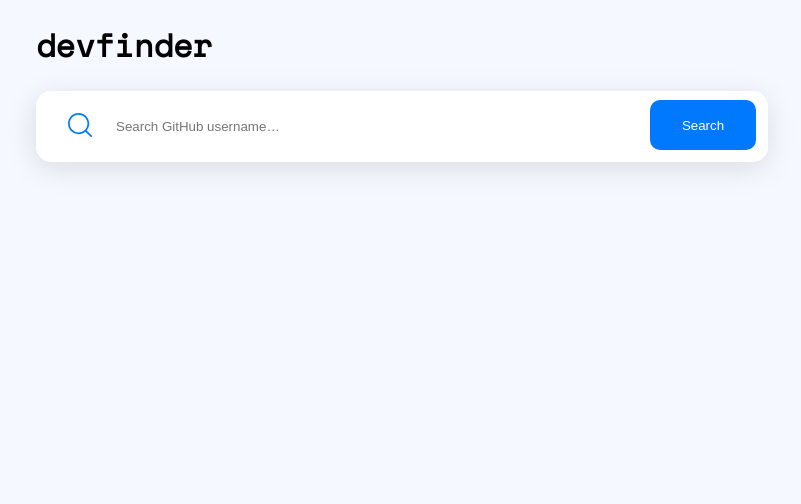
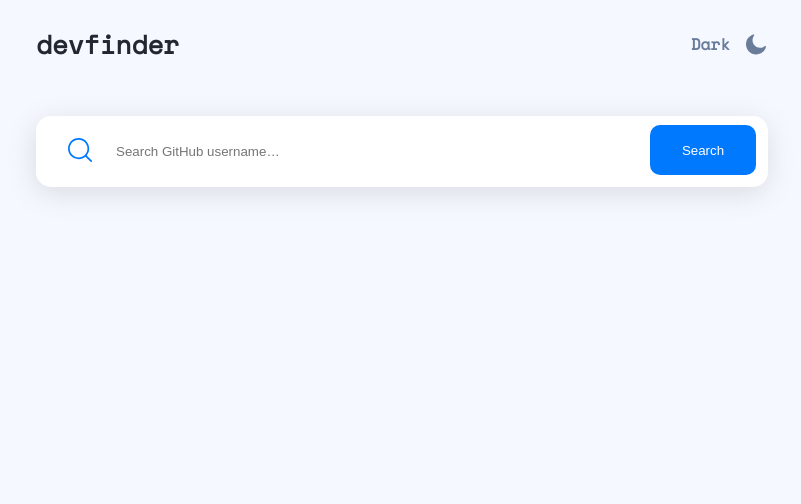
Before and after one commit to Tornikee77/bonusTask1, a plain HTML site: page index.html in a window 1280 px wide. Shown: the whole page, without its empty margins (239-1040 px from the left). Drawn offline with Linux system fonts and the light colour scheme.

Commit message:
feature/addingDarkModeRoots
addingDarkModeRoots

```diff
--- a/index.html
+++ b/index.html
@@ -6,10 +6,14 @@
     <link rel="stylesheet" href="styles/styles.css" />
     <title>Document</title>
   </head>
-  <body>
+  <body class="dark">
     <div class="searchGitub">
-      <div class="title">
+      <div class="headerContainer">
         <h1>devfinder</h1>
+        <div class="colormode">
+          <h4>Dark</h4>
+          <img src="assets/svg/darkMode.svg" alt="" />
+        </div>
       </div>
       <div class="gitHubUser">
         <div class="searchWrapper">
--- a/styles/styles.css
+++ b/styles/styles.css
@@ -3,12 +3,21 @@
   --btn-color: #0079ff;
   --background-color: #141d2f;
   --folllower-cont-color: #1e2a47;
-}
-:root {
+  --h2-color: #222731;
+  --darkLightMode: #697c9a;
   --pharagraf-color: #4b6a9b;
   --profileInfo-color: #2b3442;
   --joinDate-color: #697c9a;
-  --followerContainer: #f6f8ff;
+  --backgroundColor: #f6f8ff;
+}
+
+body.dark {
+  --basic-color: #ffffff;
+  --btn-color: #0079ff;
+  --background-color: #141d2f;
+  --folllower-cont-color: #1e2a47;
+  --h2-color: #222731;
+  --darkLightMode: #697c9a;
 }
 @font-face {
   font-family: "SpaceMono";
@@ -17,14 +26,37 @@
 
 body {
   font-family: "SpaceMono";
-  background-color: var(--followerContainer);
+  background-color: var(--backgroundColor);
 }
 .searchGitub {
   max-width: 730px;
   width: 100%;
   height: 480px;
   margin: 0 auto;
-  background-color: var(--followerContainer);
+  background-color: var(--backgroundColor);
+}
+.headerContainer {
+  display: flex;
+  justify-content: space-between;
+  align-items: center;
+  margin-bottom: 35px;
+}
+
+.headerContainer h1 {
+  font-size: 26px;
+  color: var(--h2-color);
+}
+.headerContainer h4 {
+  color: var(--darkLightMode);
+  cursor: pointer;
+}
+
+.colormode {
+  display: flex;
+  gap: 16px;
+}
+.colormode img {
+  cursor: pointer;
 }
 .searchWrapper {
   width: 730px;
@@ -120,7 +152,7 @@ body {
   width: 480px;
   gap: 82px;
   justify-content: center;
-  background-color: var(--followerContainer);
+  background-color: var(--backgroundColor);
   border-radius: 10px;
 }
 .followerCountContainer .counts {
```
Also changed, not shown: assets/svg/darkMode.svg (added).
